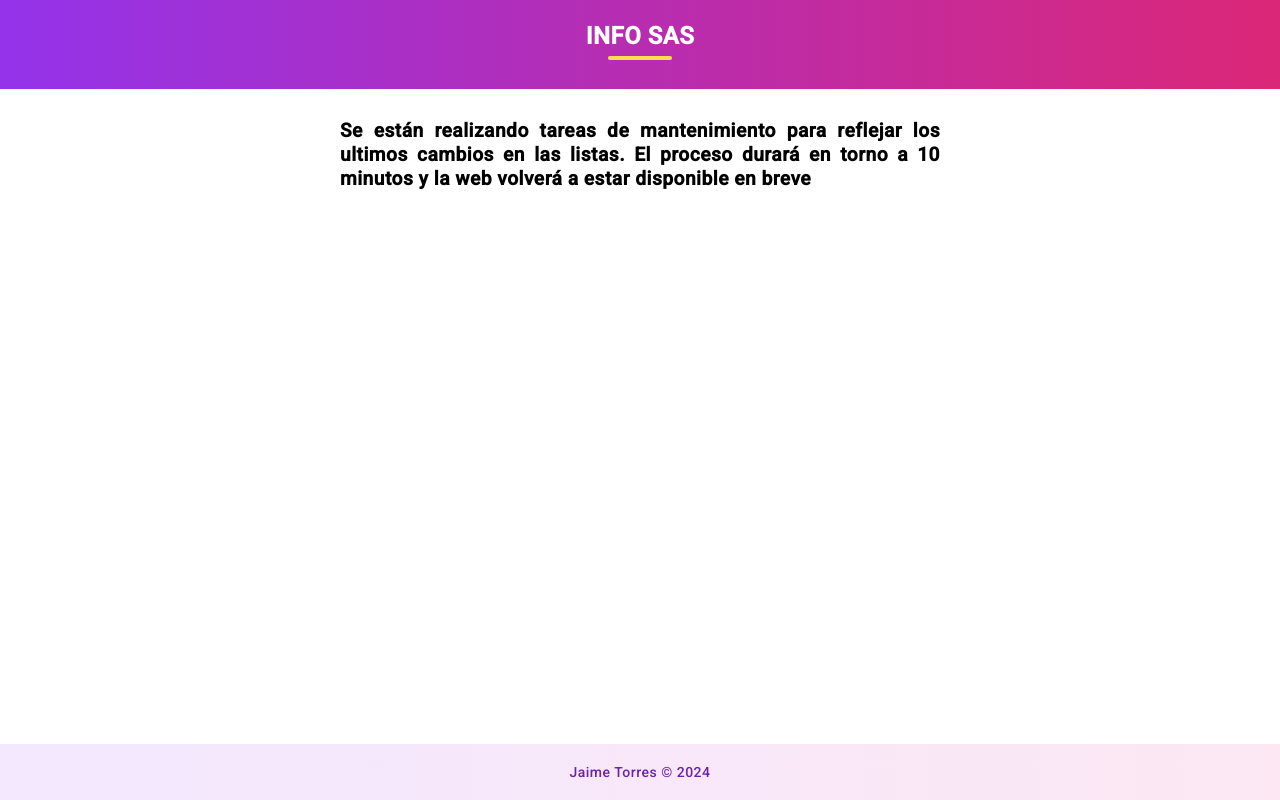
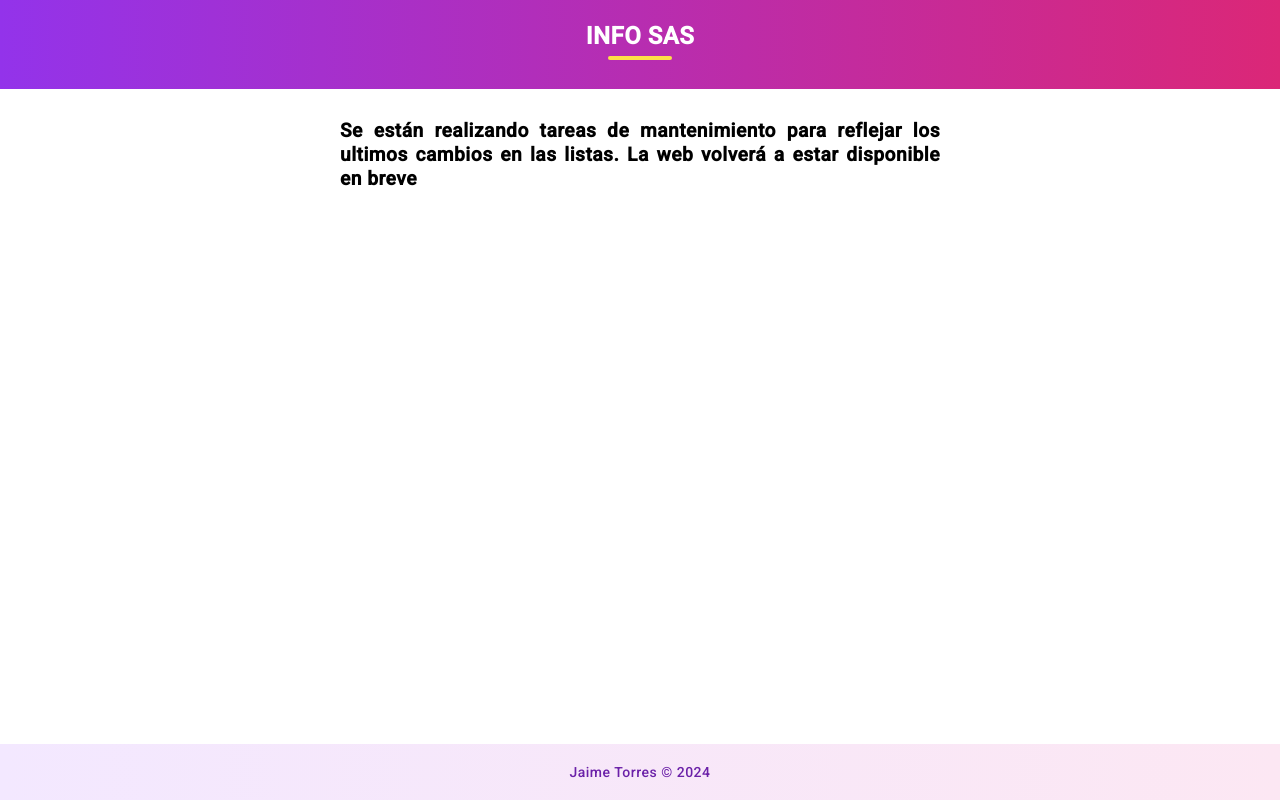
Before and after one commit to torresj/infosas-frontend, an Angular app: page / in a window 1280 px wide. Built offline with nearby package versions, Linux system fonts and the light colour scheme.

Commit message:
Maintenance added

```diff
--- a/src/app/components/maintenance/maintenance.component.html
+++ b/src/app/components/maintenance/maintenance.component.html
@@ -1 +1 @@
-<p>Se están realizando tareas de mantenimiento para reflejar los ultimos cambios en las listas. El proceso durará en torno a 10 minutos y la web volverá a estar disponible en breve</p>
+<p>Se están realizando tareas de mantenimiento para reflejar los ultimos cambios en las listas. La web volverá a estar disponible en breve</p>
```
